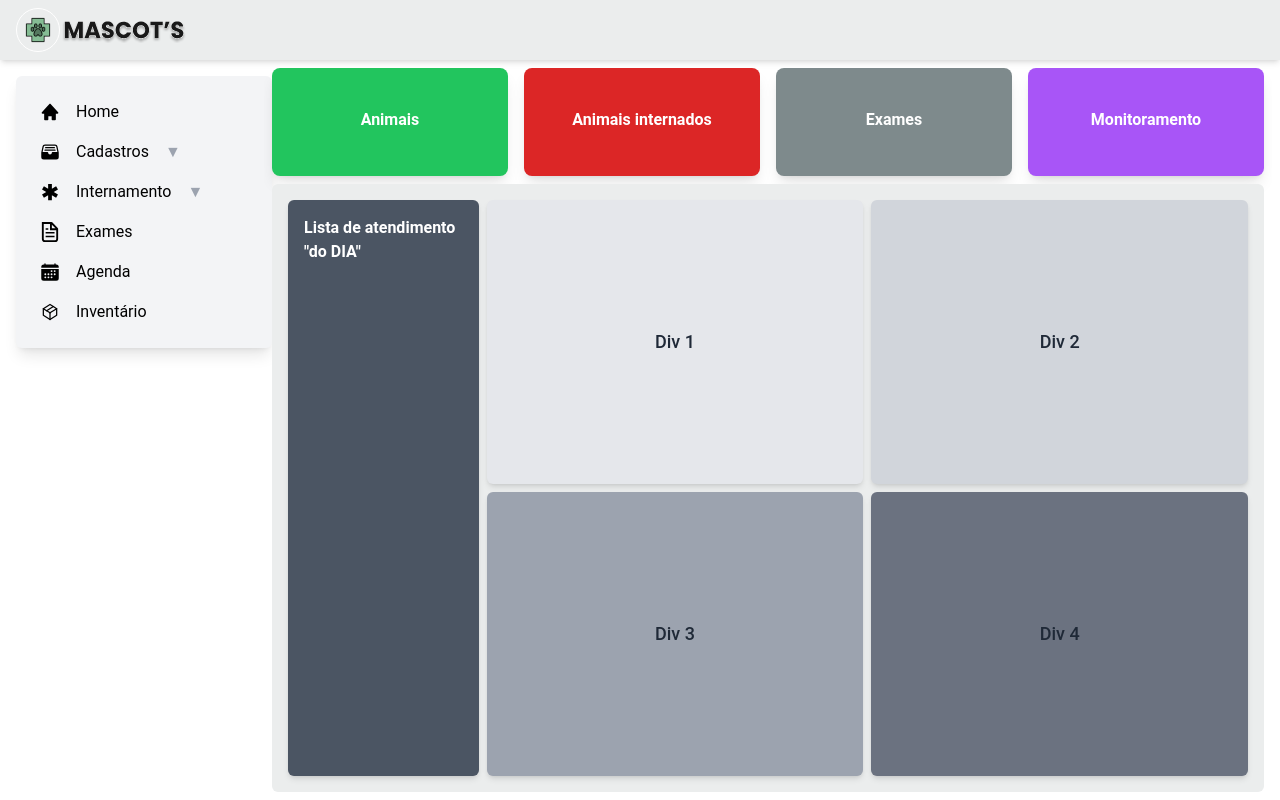
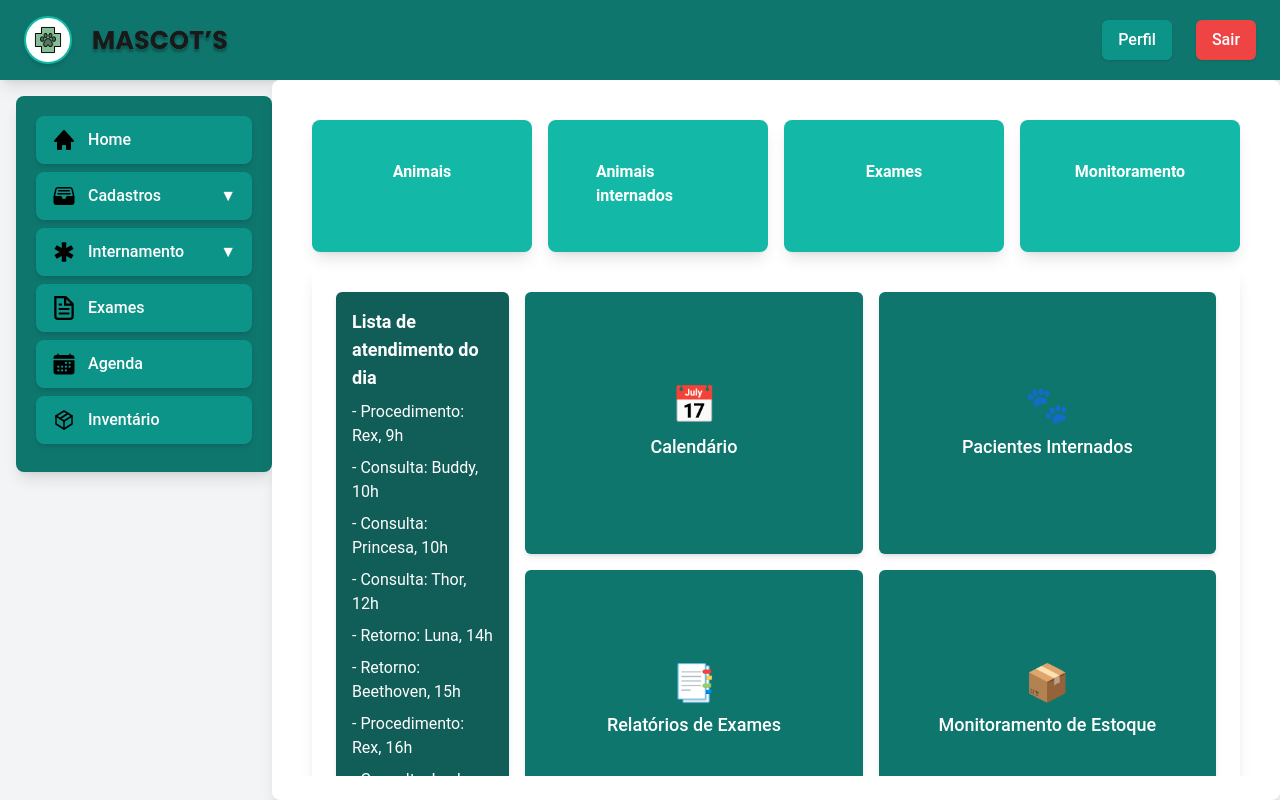
Before and after one commit to softexrecifepe/PI-MASCOTS-TURMA-07-EQUIPE-03, a Next.js app: page /management in a window 1280 px wide. Built offline with nearby package versions, Linux system fonts and the light colour scheme.

Commit message:
feat: estiliza página de Management, sidebar e Header

```diff
--- a/package.json
+++ b/package.json
@@ -14,6 +14,7 @@
     "framer-motion": "^11.11.11",
     "next": "14.2.14",
     "react": "^18",
+    "react-calendar": "^5.1.0",
     "react-dom": "^18",
     "react-icons": "^5.3.0"
   },
--- a/src/app/components/HeaderManagement.tsx
+++ b/src/app/components/HeaderManagement.tsx
@@ -1,21 +1,59 @@
+"use client"
+
 import React from "react";
 import Image from "next/image";
+import { useRouter } from "next/navigation"; // Use o useRouter de next/navigation
 import PawVet from "../../../public/veterinary_paw.svg";
 import Logo from "../../../public/logo.svg";
+import Link from "next/link";
+import { profile } from "console";
 
 const HeaderManagement: React.FC = () => {
+  const router = useRouter(); // Instancia o useRouter para navegação
+
+  // Função de logout
+  const handleLogout = () => {
+    // Lógica de logout (por exemplo, limpar sessionStorage ou cookies)
+    router.push("/Login"); // Redireciona para a página de login
+  };
+
+  const handleProfile = () => {
+    // Lógica de logout (por exemplo, limpar sessionStorage ou cookies)
+    router.push("/profile"); // Redireciona para a página de login
+  };
+
   return (
-      <header className="px-4 flex justify-between items-center bg-accentThree text-[191919] py-2 shadow-md">
+    <header className="px-6 flex justify-between items-center bg-teal-700 text-white py-4 shadow-lg">
       <div className="flex items-center">
-          <div className="border border-spacing-12 border-primary rounded-full w-11 p-2">
+        {/* Ícone da Pata */}
+        <div className="border-2 border-teal-500 rounded-full w-12 h-12 p-2 flex items-center justify-center bg-white shadow-md">
           <Image src={PawVet} alt="Pata de pet" sizes="100%" />
         </div>
-          <div className="w-32">
+        {/* Logo */}
+        <div className="w-36 ml-4">
           <Image src={Logo} alt="Logo Mascots" sizes="100%" />
         </div>
       </div>
+
+      {/* Menu de opções */}
+      <nav className="flex items-center space-x-6">
+        <Link href={"/profile"}>
+          <button
+            onClick={handleProfile}
+            className="px-4 py-2 bg-teal-600 hover:bg-teal-800 rounded-md shadow text-white font-medium transition duration-300">
+
+            Perfil
+          </button>
+        </Link>
+        <button
+          onClick={handleLogout} // Chama a função de logout
+          className="px-4 py-2 bg-red-500 hover:bg-red-600 rounded-md shadow text-white font-medium transition duration-300"
+        >
+          Sair
+        </button>
+      </nav>
     </header>
   );
 };
 
-export default HeaderManagement ;
+export default HeaderManagement;
--- a/src/app/components/Sidebar.tsx
+++ b/src/app/components/Sidebar.tsx
@@ -33,41 +33,39 @@ const Sidebar: React.FC<SidebarProps> = ({ links, onClickLink }) => {
       initial={{ x: -100, opacity: 0 }}
       animate={{ x: 0, opacity: 1 }}
       transition={{ duration: 0.5 }}
-      className="w-64 bg-gray-100 p-4 shadow-lg rounded-md"
+      className="w-64 bg-teal-700 p-5 text-white shadow-lg rounded-lg"
     >
       <ul>
         {links.map((link, index) => (
           <React.Fragment key={index}>
             <motion.li
-              className="flex items-center justify-start ps-2 rounded-md transition duration-200 hover:bg-gray-300 hover:shadow-md hover:text-gray-900"
+              className="flex items-center justify-between py-3 px-4 mb-2 rounded-lg bg-teal-600 hover:bg-teal-500 shadow-md transition duration-300"
               initial={{ opacity: 0 }}
               animate={{ opacity: 1 }}
               transition={{ duration: 0.3, delay: index * 0.1 }}
             >
+              <div className="flex items-center">
                 {link.icon && (
                   <Image
                     src={link.icon}
                     alt={`${link.name} Icon`}
-                  width={20}
-                  height={20}
-                  className="mr-2"
+                    width={24}
+                    height={24}
+                    className="mr-3"
                   />
                 )}
                 <Link
-                onClick={() => {
-                  if (onClickLink) {
-                    onClickLink(link);
-                  }
-                }}
                   href={link.href}
-                className="p-2 rounded block"
+                  onClick={() => onClickLink && onClickLink(link)}
+                  className="text-white font-medium hover:underline"
                 >
                   {link.name}
                 </Link>
+              </div>
               {link.sublinks && (
                 <button
                   onClick={() => toggleDropdown(link.name)}
-                  className="ml-2 text-gray-400 hover:shadow-md hover:bg-gray-300 hover:text-gray-900"
+                  className="text-white hover:text-gray-200"
                 >
                   {openDropdowns[link.name] ? "▲" : "▼"}
                 </button>
@@ -76,7 +74,7 @@ const Sidebar: React.FC<SidebarProps> = ({ links, onClickLink }) => {
             <AnimatePresence>
               {link.sublinks && openDropdowns[link.name] && (
                 <motion.div
-                  className="ml-4 flex flex-col space-y-1"
+                  className="ml-6 flex flex-col space-y-1"
                   initial={{ height: 0, opacity: 0 }}
                   animate={{ height: "auto", opacity: 1 }}
                   exit={{ height: 0, opacity: 0 }}
@@ -91,7 +89,7 @@ const Sidebar: React.FC<SidebarProps> = ({ links, onClickLink }) => {
                     >
                       <Link
                         href={sublink.href}
-                        className="text-gray-600 hover:bg-gray-300 hover:shadow-md hover:text-gray-900 transition duration-300"
+                        className="block py-2 px-4 text-gray-200 hover:bg-teal-500 hover:text-white rounded-md transition duration-300"
                       >
                         {sublink.name}
                       </Link>
--- a/src/app/management/PetForm/PetForm.tsx
+++ b/src/app/management/PetForm/PetForm.tsx
@@ -43,7 +43,7 @@ const PetForm = () => {
       animate={{ opacity: 1, y: 0 }}
       exit={{ opacity: 0, y: -30 }}
       transition={{ duration: 0.5 }}
-      className="container mx-auto p-4 bg-white shadow-md rounded-lg max-w-md"
+      className="container mx-auto p-4 bg-white shadow-2xl rounded-lg max-w-md"
     >
       <motion.form
         onSubmit={handleSubmit}
@@ -87,7 +87,7 @@ const PetForm = () => {
           type="submit"
           whileHover={{ scale: 1.05 }}
           whileTap={{ scale: 0.95 }}
-          className="w-full bg-blue-500 text-white font-bold py-1.5 rounded-md mt-3"
+          className="w-full bg-teal-500 text-white font-bold py-1.5 rounded-md mt-3"
         >
           Cadastrar Pet
         </motion.button>
--- a/src/app/management/TutorForm/TutorForm.tsx
+++ b/src/app/management/TutorForm/TutorForm.tsx
@@ -29,7 +29,7 @@ const TutorForm = () => {
   };
 
   return (
-    <form onSubmit={handleSubmit} className="space-y-3 p-4 bg-white shadow-md rounded-lg max-w-md mx-auto">
+    <form onSubmit={handleSubmit} className="space-y-3 p-4 bg-white drop-shadow-2xl shadow-md rounded-lg max-w-md mx-auto">
       <h2 className="text-xl font-bold text-center">Cadastrar Tutor</h2>
 
       <input
@@ -78,7 +78,7 @@ const TutorForm = () => {
         className="input-field"
       />
 
-      <button type="submit" className="w-full bg-blue-500 text-white font-bold py-1.5 rounded-md">
+      <button type="submit" className="w-full bg-teal-500 text-white font-bold py-1.5 rounded-md">
         Cadastrar Tutor
       </button>
 
--- a/src/app/management/layout.tsx
+++ b/src/app/management/layout.tsx
@@ -1,9 +1,6 @@
 import React, { ReactNode } from "react";
 import HeaderManagement from "../components/HeaderManagement";
-import Image from "next/image";
 import { Sidebar } from "../components/Sidebar";
-import { Button } from "../components/Button";
-import plusIcon from "../../../public/plus-square1.svg";
 
 interface ManagementLayoutProps {
   children: ReactNode;
@@ -15,7 +12,7 @@ const ManagementLayout: React.FC<ManagementLayoutProps> = ({ children }) => {
     {
       icon: "/file-tray-full.svg",
       name: "Cadastros",
-      href: "/management/",
+      href: "#",
       sublinks: [
         { name: "Novo tutor", href: "/management/TutorForm" },
         { name: "Novo animal", href: "/management/PetForm" },
@@ -37,20 +34,15 @@ const ManagementLayout: React.FC<ManagementLayoutProps> = ({ children }) => {
   ];
 
   return (
-    <div className="h-screen flex flex-col">
+    <div className="h-screen flex flex-col bg-gray-100">
       <HeaderManagement />
-      <div className="flex h-screen overflow-hidden">
-        <div className="flex flex-col w-[20%] ms-2 px-2">
-          <div className="flex my-2 w-full  ">
-            {/* <Button label={"Agendar consulta"}>
-              <div className="w-11 px-1">
-                <Image src={plusIcon} alt={"Ícone de mais"} sizes="100%" />
-              </div>
-            </Button> */}
-          </div>
+      <div className="flex h-full overflow-hidden">
+        <div className="w-[20%] p-4 me-4"> {/* Espaçamento à direita da sidebar */}
           <Sidebar links={linksSidebar} />
         </div>
-        <main className="flex-1 h-full overflow-y-auto">{children}</main>
+        <main className="flex-1 h-full p-6 bg-white shadow-lg rounded-lg overflow-y-auto">
+          {children}
+        </main>
       </div>
     </div>
   );
--- a/src/app/management/page.tsx
+++ b/src/app/management/page.tsx
@@ -2,86 +2,160 @@
 import React, { useState } from "react";
 import { Cards } from "../components/Cards";
 import { motion, AnimatePresence } from "framer-motion";
+import Calendar from "react-calendar";
+import "react-calendar/dist/Calendar.css";
 
 export const Management: React.FC = () => {
   const [selectedId, setSelectedId] = useState<string | null>(null);
+  const [calendarDate, setCalendarDate] = useState(new Date());
 
   const linksCards = [
     {
       name: "Animais",
       href: "/management/patients",
-      bgColor: "bg-green-500",
+      bgColor: "bg-teal-500",
       textColor: "text-white",
     },
     {
       name: "Animais internados",
       href: "/management/hospitalizationsList",
-      bgColor: "bg-red-600",
+      bgColor: "bg-teal-500",
       textColor: "text-white",
     },
-    { name: "Exames", href: "#" },
+    { name: "Exames", href: "#", bgColor: "bg-teal-500", textColor: "text-white" },
     {
       name: "Monitoramento",
       href: "#",
-      bgColor: "bg-purple-500",
+      bgColor: "bg-teal-500",
       textColor: "text-white",
     },
   ];
 
   const items = [
-    { id: "div1", content: "Div 1", bgColor: "bg-gray-200" },
-    { id: "div2", content: "Div 2", bgColor: "bg-gray-300" },
-    { id: "div3", content: "Div 3", bgColor: "bg-gray-400" },
-    { id: "div4", content: "Div 4", bgColor: "bg-gray-500" },
+    { id: "div1", content: "Calendário", bgColor: "bg-teal-700" },
+    { id: "div2", content: "Pacientes Internados", bgColor: "bg-teal-700" },
+    { id: "div3", content: "Relatórios de Exames", bgColor: "bg-teal-700" },
+    { id: "div4", content: "Monitoramento de Estoque", bgColor: "bg-teal-700" },
   ];
 
   return (
-    <div className="flex to-teal-200 h-full">
-      <div className="flex flex-col w-full p-2 me-2 pe-2 gap-2 overflow-y-auto">
+    <div className="flex h-full">
+      <div className="flex flex-col w-full p-4 gap-4 overflow-y-auto">
         <Cards links={linksCards} />
-        <div className="w-full h-full bg-accentThree rounded-md flex gap-2 p-4">
+        <div className="w-full h-full rounded-md flex gap-4 p-6 shadow-lg">
           {/* Coluna da Esquerda */}
-          <motion.div className="flex flex-col w-[20%] bg-gray-600 text-white rounded-md p-4 shadow-md">
-            <p className="font-semibold">Lista de atendimento &quot;do DIA&quot;</p>
+          <motion.div className="flex flex-col w-[20%] bg-teal-800 text-white rounded-md p-4 shadow-md">
+            <p className="font-semibold text-lg">Lista de atendimento do dia</p>
+            <ul className="mt-2 space-y-2">
+              <li>- Procedimento: Rex, 9h</li>
+              <li>- Consulta: Buddy, 10h</li>
+              <li>- Consulta: Princesa, 10h</li>
+              <li>- Consulta: Thor, 12h</li>
+              <li>- Retorno: Luna, 14h </li>
+              <li>- Retorno: Beethoven, 15h</li>
+              <li>- Procedimento: Rex, 16h</li>
+              <li>- Consulta: Lucky, 16h</li>
+            </ul>
           </motion.div>
           {/* Coluna da Direita */}
-          <div className="w-[80%] grid grid-cols-2 gap-2">
-            {items.map(item => (
+          <div className="w-[80%] grid grid-cols-2 gap-4">
+          {items.map((item) => (
             <motion.div
               key={item.id}
               layoutId={item.id}
-                className={`w-full h-full ${item.bgColor} rounded-md p-4 flex items-center justify-center text-gray-800 shadow-md cursor-pointer`}
+              className={`w-full h-full ${item.bgColor} rounded-md p-4 flex flex-col items-center justify-center text-white shadow-md cursor-pointer`}
               onClick={() => setSelectedId(item.id)}
               whileHover={{ scale: 1.05 }}
               whileTap={{ scale: 0.95 }}
             >
+              {/* Adicionando ícones/imagens */}
+              {item.id === "div1" && (
+                <>
+                  <span className="text-4xl mb-2">📅</span>
                   <span className="text-lg font-medium">{item.content}</span>
+                </>
+              )}
+              {item.id === "div2" && (
+                <>
+                  <span className="text-4xl mb-2">🐾</span>
+                  <span className="text-lg font-medium">{item.content}</span>
+                </>
+              )}
+              {item.id === "div3" && (
+                <>
+                  <span className="text-4xl mb-2">📑</span>
+                  <span className="text-lg font-medium">{item.content}</span>
+                </>
+              )}
+              {item.id === "div4" && (
+                <>
+                  <span className="text-4xl mb-2">📦</span>
+                  <span className="text-lg font-medium">{item.content}</span>
+                </>
+              )}
             </motion.div>
           ))}
-
             <AnimatePresence>
               {selectedId && (
                 <motion.div
                   layoutId={selectedId}
                   className="fixed inset-0 bg-white flex flex-col items-center justify-center rounded-lg p-8 shadow-lg"
                   style={{
-                    width: '66%',
-                    height: '66%',
-                    margin: 'auto', // Centraliza o cartão na tela
-                    backgroundColor: '#f8f9fa',
+                    width: "66%",
+                    height: "66%",
+                    margin: "auto",
+                    backgroundColor: "#e6f9f7",
                   }}
                   initial={{ opacity: 0, scale: 0.8 }}
                   animate={{ opacity: 1, scale: 1 }}
                   exit={{ opacity: 0, scale: 0.8 }}
                 >
-                  <motion.h2 className="text-xl font-bold text-gray-800 mb-4">
-                    {items.find(item => item.id === selectedId)?.content}
-                  </motion.h2>
-                  <motion.p className="text-gray-600 mb-8">
-                    Aqui está mais informações sobre {items.find(item => item.id === selectedId)?.content}.
-                  </motion.p>
+                  {selectedId === "div1" && (
+                    <div>
+                      <h2 className="text-2xl font-bold text-teal-800 mb-4">Calendário</h2>
+                      <p className="text-teal-600">Veja e gerencie as consultas.</p>
+                      <Calendar
+                        onChange={setCalendarDate}
+                        value={calendarDate}
+                        className="mt-4"
+                      />
+                    </div>
+                  )}
+                  {selectedId === "div2" && (
+                    <div>
+                      <h2 className="text-2xl font-bold text-teal-800 mb-4">Pacientes Internados</h2>
+                      <p className="text-teal-600">Veja os detalhes dos animais internados atualmente.</p>
+                      <ul className="list-disc list-inside mt-4 text-teal-700">
+                        <li>Buddy - Em recuperação</li>
+                        <li>Luna - Estável</li>
+                        <li>Max - Sob observação</li>
+                      </ul>
+                    </div>
+                  )}
+                  {selectedId === "div3" && (
+                    <div>
+                      <h2 className="text-2xl font-bold text-teal-800 mb-4">Relatórios de Exames</h2>
+                      <p className="text-teal-600">Resultados mais recentes dos exames realizados.</p>
+                      <ul className="list-disc list-inside mt-4 text-teal-700">
+                        <li>Buddy - Hemograma: Normal</li>
+                        <li>Luna - Raio-X: Anomalia detectada</li>
+                        <li>Max - Ultrassom: Resultado pendente</li>
+                      </ul>
+                    </div>
+                  )}
+                  {selectedId === "div4" && (
+                    <div>
+                      <h2 className="text-2xl font-bold text-teal-800 mb-4">Monitoramento de Estoque</h2>
+                      <p className="text-teal-600">Status do estoque de medicamentos.</p>
+                      <ul className="list-disc list-inside mt-4 text-teal-700">
+                        <li>Medicamento A: 20 unidades</li>
+                        <li>Medicamento B: 5 unidades (Crítico!)</li>
+                        <li>Medicamento C: 50 unidades</li>
+                      </ul>
+                    </div>
+                  )}
                   <motion.button
-                    className="mt-4 p-2 bg-red-500 text-white rounded-md hover:bg-red-600"
+                    className="mt-4 p-2 bg-teal-500 text-white rounded-md hover:bg-teal-600"
                     onClick={() => setSelectedId(null)}
                   >
                     Fechar
--- /dev/null
+++ b/src/app/profile/page.tsx
@@ -0,0 +1,88 @@
+"use client"
+import React, { useState } from "react";
+import Image from "next/image";
+import { useRouter } from "next/navigation";
+// import defaultProfilePic from "../../../public/defaultProfilePic.svg"; // Adicione uma imagem padrão para o perfil
+
+interface UserProfile {
+  name: string;
+  email: string;
+  phone: string;
+  role: string;
+  profilePic: string;
+}
+
+const Profile: React.FC = () => {
+  const router = useRouter();
+
+  // Estado para armazenar as informações do usuário
+  const [userProfile, setUserProfile] = useState<UserProfile>({
+    name: "Dr. Ana Silva",
+    email: "ana.silva@clinica.com",
+    phone: "(11) 98765-4321",
+    role: "Veterinário",
+    profilePic: "/public/pet-gless.jpg", // Pode ser alterado por uma imagem de perfil real
+  });
+
+  // Função para editar as informações
+  const handleEdit = () => {
+    // A lógica de edição pode ser implementada, talvez uma modal ou redirecionamento para uma página de edição
+    alert("Editar informações do perfil");
+  };
+
+  // Função para voltar para a tela anterior
+  const handleBack = () => {
+    router.back(); // Volta para a página anterior
+  };
+
+  return (
+    <div className="flex flex-col items-center bg-gray-50 py-8 px-4 min-h-screen">
+      <div className="w-full max-w-4xl bg-white shadow-lg rounded-lg p-6">
+        <div className="flex items-center mb-6">
+          {/* Imagem de Perfil */}
+          <div className="relative w-24 h-24">
+            <Image
+              src={userProfile.profilePic}
+              alt="Foto de Perfil"
+              layout="fill"
+              objectFit="cover"
+              className="rounded-full border-4 border-teal-700"
+            />
+          </div>
+          <div className="ml-6">
+            <h2 className="text-2xl font-semibold text-teal-700">{userProfile.name}</h2>
+            <p className="text-gray-600">{userProfile.role}</p>
+          </div>
+        </div>
+
+        <div className="space-y-4">
+          <div className="flex justify-between">
+            <span className="font-medium text-gray-700">E-mail</span>
+            <span className="text-gray-600">{userProfile.email}</span>
+          </div>
+          <div className="flex justify-between">
+            <span className="font-medium text-gray-700">Telefone</span>
+            <span className="text-gray-600">{userProfile.phone}</span>
+          </div>
+        </div>
+
+        <div className="mt-6 flex justify-between">
+          <button
+            onClick={handleBack}
+            className="px-6 py-2 bg-gray-300 hover:bg-gray-400 text-gray-700 rounded-md transition duration-200"
+          >
+            Voltar
+          </button>
+          <button
+            onClick={handleEdit}
+            className="px-6 py-2 bg-teal-700 hover:bg-teal-800 text-white rounded-md transition duration-200"
+          >
+            Editar
+          </button>
+        </div>
+      </div>
+    </div>
+  );
+};
+
+export default Profile;
```
Also changed, not shown: src/app/management/hospitalizationsList/hospitalList.tsx (+15 -22 lines), public/Component-Logo.svg (added), 1 other file (tests, documents, lock files or other folders). Lines whose indentation alone changed are shown as unchanged.
